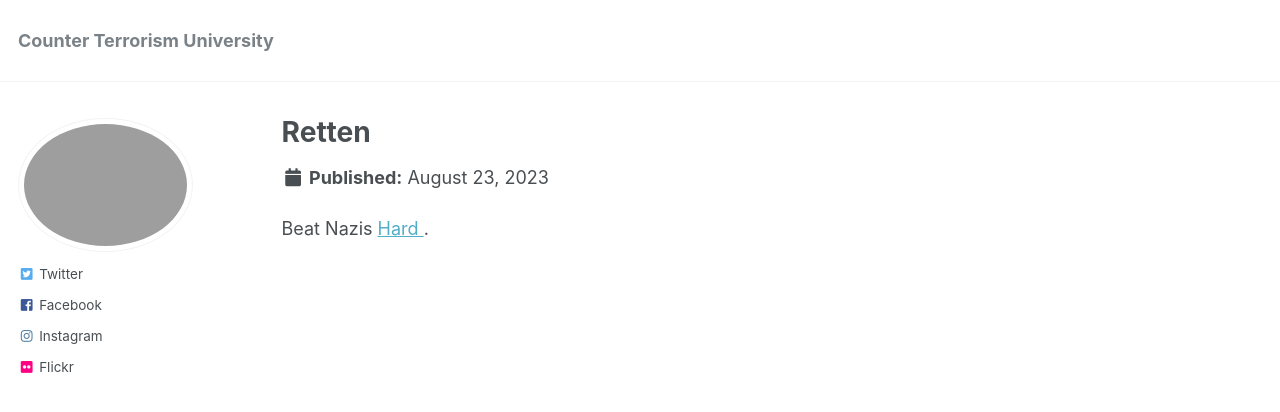
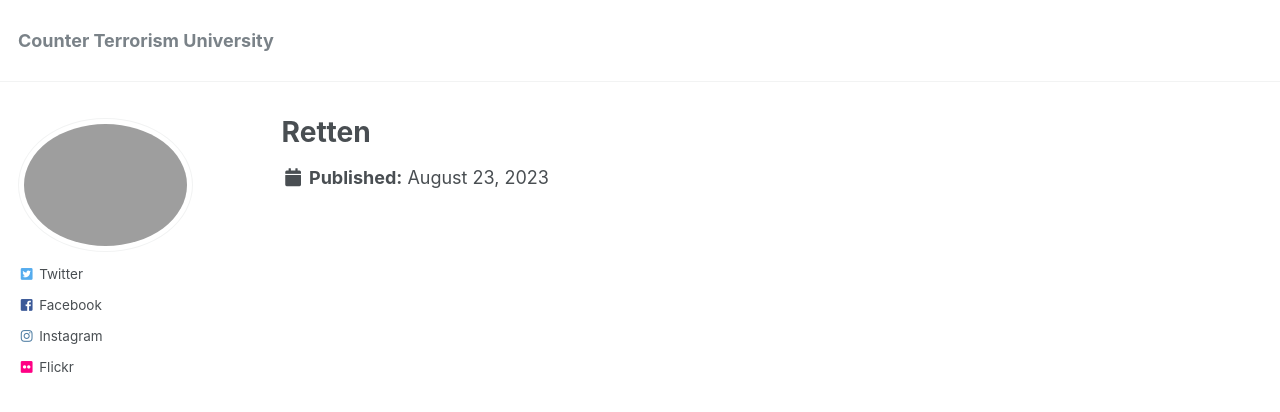
Before and after one commit to phdcsseiden/phdcsseiden.github.io, a Jekyll site: the page built from _pages/Retten.md, in a window 1280 px wide. Shown: the top 412 px of the page. Built offline with Jekyll 4.4.1, drawn with Linux system fonts in a browser that asks for light colours.

Commit message:
Update Retten.md

```diff
--- a/_pages/Retten.md
+++ b/_pages/Retten.md
@@ -3,10 +3,3 @@ permalink: /Retten/
 title: "Retten"
 modified: 2023-08-23
 ---
-
-
-
-
-
-
-Beat Nazis <a href=" https://en.wikipedia.org/wiki/Nazi_Germany "> Hard  </a> .
```
